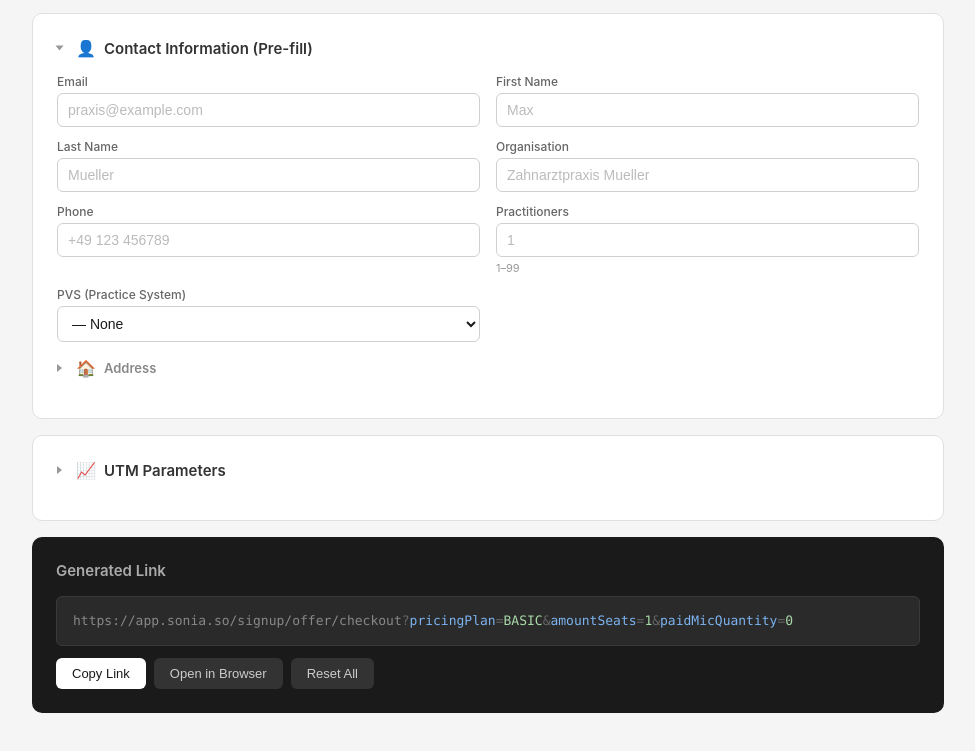
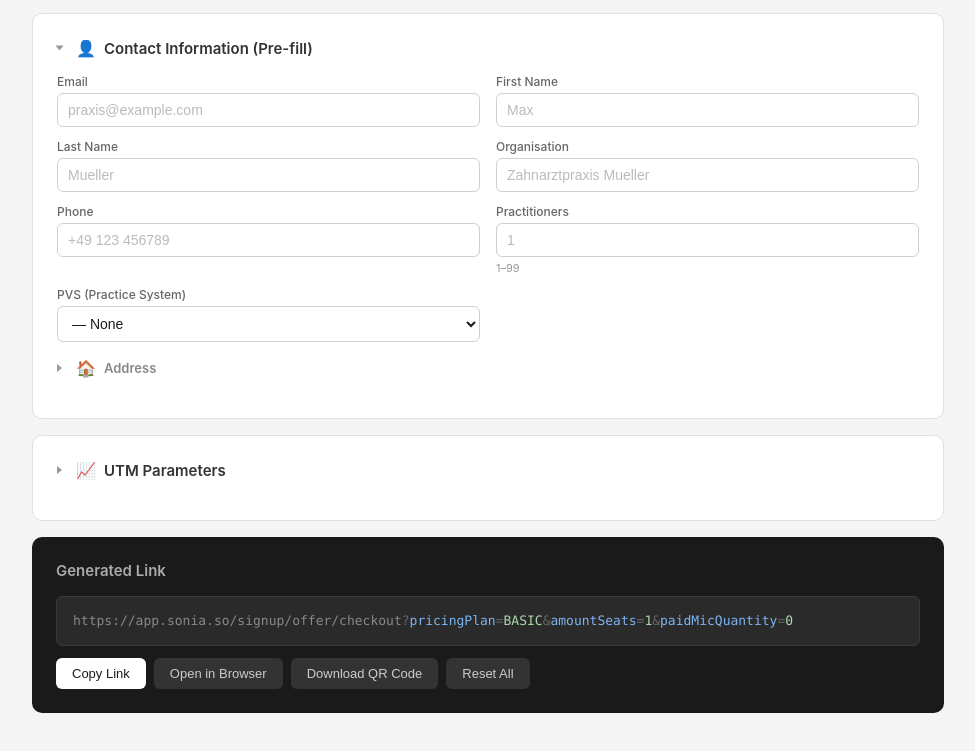
Before and after one commit to gabdorf/checkout-link-builder, a plain HTML site: page index.html in a window 1280 px wide. Shown: the part 481-1232 px from the top of the page, without its empty margins (152-1127 px from the left). Drawn offline with Linux system fonts and the light colour scheme.

Commit message:
Add QR code download button for generated checkout links
Uses QRious library to generate a 512px QR code with even padding
on all sides, downloadable as checkout-qr.png.

Co-Authored-By: Claude Opus 4.6 (1M context) <noreply@anthropic.com>

```diff
--- a/index.html
+++ b/index.html
@@ -4,6 +4,7 @@
     <meta charset="UTF-8" />
     <meta name="viewport" content="width=device-width, initial-scale=1.0" />
     <title>Sonia Checkout Link Builder</title>
+    <script src="https://cdn.jsdelivr.net/npm/qrious@4.0.2/dist/qrious.min.js"></script>
     <style>
       * {
         box-sizing: border-box;
@@ -638,6 +639,9 @@
           <button class="btn btn-secondary" onclick="openUrl()">
             Open in Browser
           </button>
+          <button class="btn btn-secondary" onclick="downloadQr()">
+            Download QR Code
+          </button>
           <button class="btn btn-secondary" onclick="resetForm()">
             Reset All
           </button>
@@ -809,6 +813,24 @@
         if (window._generatedUrl) window.open(window._generatedUrl, "_blank");
       }
 
+      function downloadQr() {
+        if (!window._generatedUrl) return;
+        var padding = 60;
+        var qrSize = 512;
+        var qr = new QRious({ value: window._generatedUrl, size: qrSize });
+        var canvas = document.createElement("canvas");
+        canvas.width = qrSize + padding * 2;
+        canvas.height = qrSize + padding * 2;
+        var ctx = canvas.getContext("2d");
+        ctx.fillStyle = "#ffffff";
+        ctx.fillRect(0, 0, canvas.width, canvas.height);
+        ctx.drawImage(qr.canvas, padding, padding);
+        var a = document.createElement("a");
+        a.href = canvas.toDataURL("image/png");
+        a.download = "checkout-qr.png";
+        a.click();
+      }
+
       function resetForm() {
         var all = PRODUCT_FIELDS.concat(CONTACT_FIELDS).concat(UTM_FIELDS);
         for (var i = 0; i < all.length; i++) {
```
